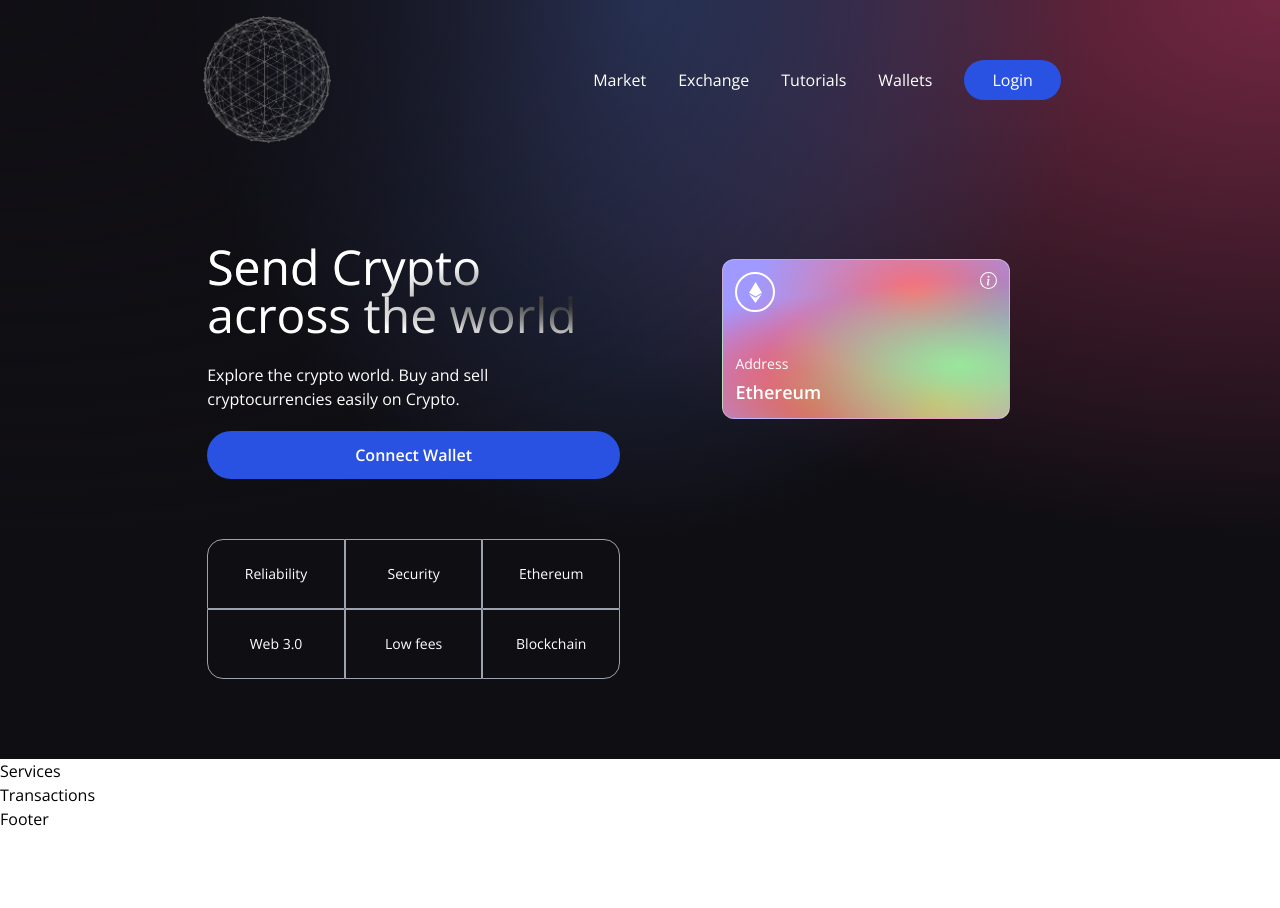
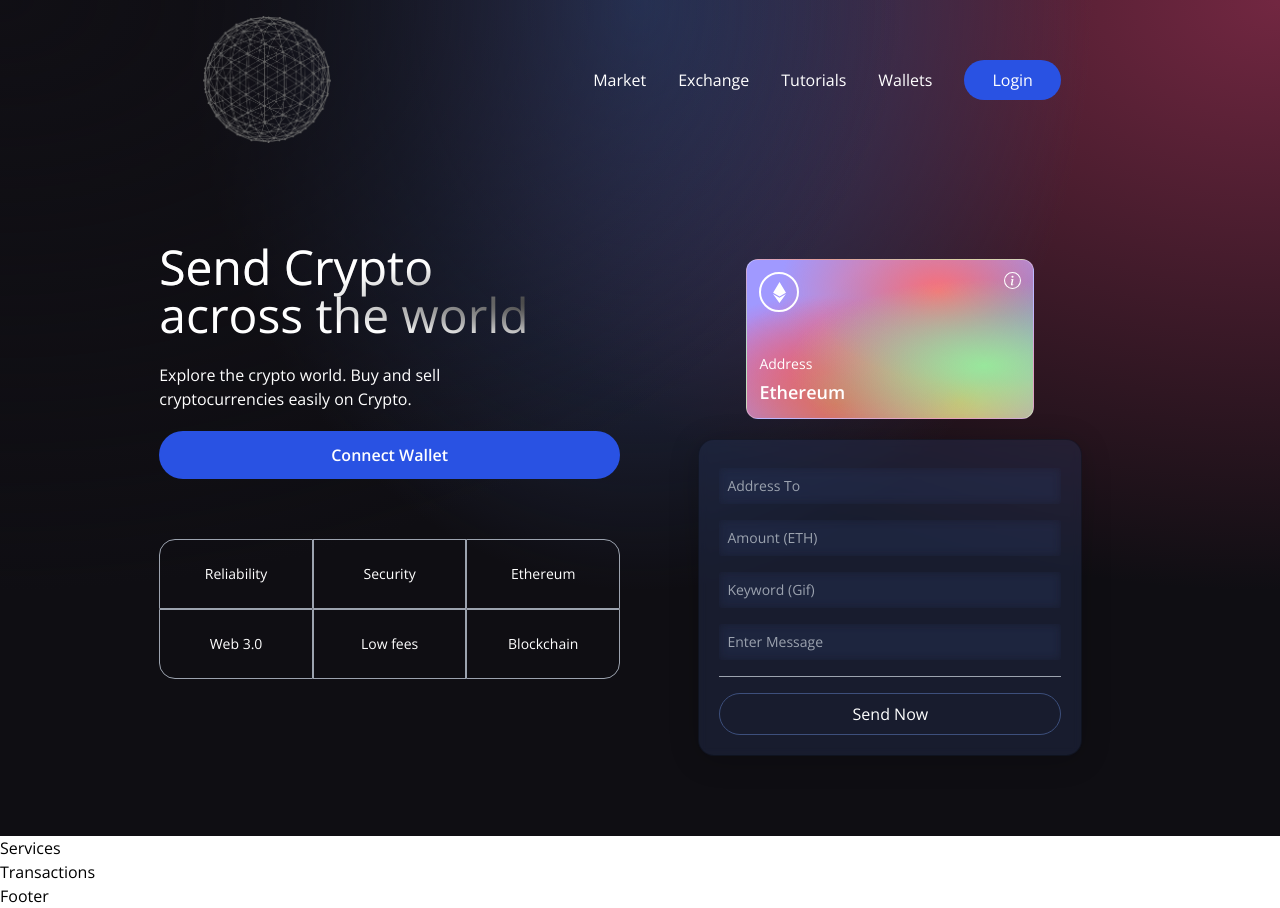
Before and after one commit to MaximEYakovlev/Web-3.0-App, a React (Vite) app in the folder client/: page / in a window 1280 px wide. Before the commit the page ends 831 px from the top, so only its background shows below. Built offline with nearby package versions, Linux system fonts and the light colour scheme.

Commit message:
client / Welcome.jsx: added inputs and a button

```diff
--- a/client/src/components/Welcome.jsx
+++ b/client/src/components/Welcome.jsx
@@ -6,8 +6,21 @@ import { Loader } from "./";
 const commonStyles =
   "min-h-[70px] sm:px-0 px-2 sm:min-w-[120px] flex justify-center items-center border-[0.5px] border-gray-400 text-sm font-light text-white";
 
+const Input = ({ placeholder, name, type, value, handleChange }) => (
+  <input
+    placeholder={placeholder}
+    type={type}
+    step="0.0001"
+    value={value}
+    onChange={(e) => handleChange(e, name)}
+    className="my-2 w-full rounded-sm p-2 outline-none bg-transparent text-white border-none text-sm white-glassmorphism"
+  />
+);
+
 const Welcome = () => {
   const connectWallet = () => {};
+
+  const handleSubmit = () => {};
 
   return (
     <div className="flex w-full justify-center items-center">
@@ -53,6 +66,44 @@ const Welcome = () => {
               </div>
             </div>
           </div>
+          <div className="p-5 sm:w-96 w-full flex flex-col justify-start items-center blue-glassmorphism">
+            <Input
+              placeholder="Address To"
+              name="addressTo"
+              type="text"
+              handleChange={() => {}}
+            />
+            <Input
+              placeholder="Amount (ETH)"
+              name="amount"
+              type="number"
+              handleChange={() => {}}
+            />
+            <Input
+              placeholder="Keyword (Gif)"
+              name="keyword"
+              type="text"
+              handleChange={() => {}}
+            />
+            <Input
+              placeholder="Enter Message"
+              name="message"
+              type="text"
+              handleChange={() => {}}
+            />
+            <div className="h-[1px] w-full bg-gray-400 my-2" />
+            {false ? (
+              <Loader />
+            ) : (
+              <button
+                type="button"
+                onClick={handleSubmit}
+                className="text-white w-full mt-2 border-[1px] p-2 border-[#3d4f7c] rounded-full cursor-pointer"
+              >
+                Send Now
+              </button>
+            )}
+          </div>
         </div>
       </div>
     </div>
```
